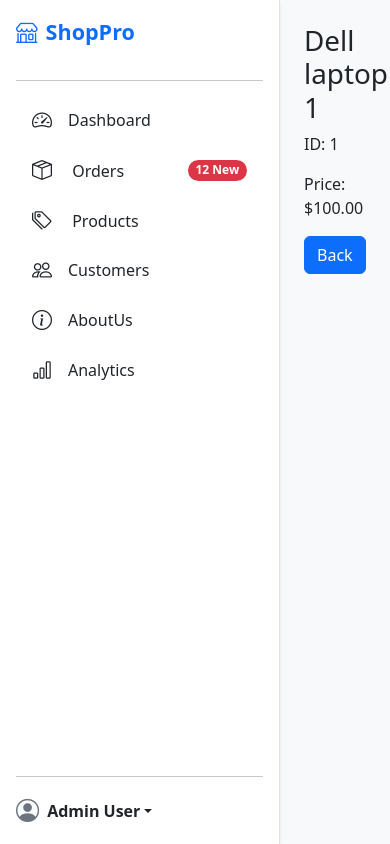
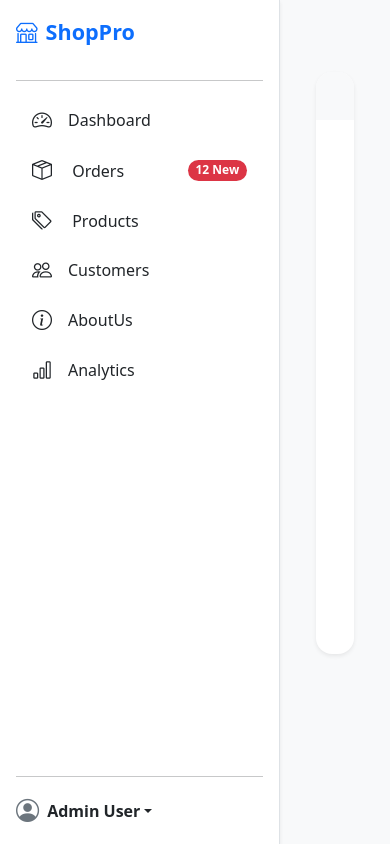
Before and after one commit to mouthmohammed3-del/e-commerce-Angular, an Angular app in the folder ecommerceApp/: page /Details/1 in a window 390 px wide. Built offline with nearby package versions, Linux system fonts and the light colour scheme.

Commit message:
- Implement @if/@else control flow for safe data rendering. - Design responsive product card using Bootstrap 5. - Add a loading spinner fallback for empty states. - Add a 'Back to Products' navigation button.

```diff
--- a/ecommerceApp/src/app/components/details/details.component.html
+++ b/ecommerceApp/src/app/components/details/details.component.html
@@ -1,11 +1,53 @@
 @if (product) {
-  <h1>{{ product.name }}</h1>
-  <!-- <img [src]="product.imgUrl" [alt]="product.name" class="img-fluid transition-base" style="object-fit: contain; max-height: 60%;" [style.opacity]="product.quantity === 0 ? '0.4' : '1'"> -->
-  <p>ID: {{ product.id }}</p>
-  <p>Price: {{ product.price | currency }}</p>
+  <div class="container py-5">
+    <!-- بطاقة تفاصيل المنتج -->
+    <div class="card shadow-sm border-0 rounded-4 overflow-hidden">
+      <div class="row g-0">
+
+        <!-- القسم الأيسر: الصورة -->
+        <div class="col-md-5 bg-light d-flex align-items-center justify-content-center p-4">
+          <img [src]="product.imgUrl"
+               [alt]="product.name"
+               class="img-fluid transition-base rounded"
+               style="object-fit: contain; max-height: 400px;"
+               [style.opacity]="product.quantity === 0 ? '0.4' : '1'">
+        </div>
+
+        <!-- القسم الأيمن: البيانات -->
+        <div class="col-md-7">
+          <div class="card-body p-5">
+            <!-- العنوان ورقم التعريف -->
+            <div class="d-flex justify-content-between align-items-start mb-3">
+              <h2 class="card-title fw-bold text-dark mb-0">{{ product.name }}</h2>
+              <span class="badge bg-secondary rounded-pill px-3 py-2">ID: {{ product.id }}</span>
+            </div>
+
+            <!-- السعر -->
+            <h3 class="text-success fw-bolder mb-4">{{ product.price | currency }}</h3>
+
+            <hr class="text-muted opacity-25 mb-4">
+
+            <!-- زر العودة -->
+            <button class="btn btn-outline-primary px-4 py-2 rounded-pill shadow-sm" (click)="goBack()">
+              <i class="bi bi-arrow-left me-2"></i> Back to Products
+            </button>
+          </div>
+        </div>
+
+      </div>
+    </div>
+  </div>
 } @else {
-  <!-- Optional: Show a loading spinner or a message if product is not found -->
-  <p class="text-danger">Product not found or loading...</p>
+  <!-- حالة التحميل أو الخطأ -->
+  <div class="container py-5 text-center min-vh-50 d-flex flex-column justify-content-center align-items-center">
+    <div class="spinner-border text-primary mb-3" role="status">
+      <span class="visually-hidden">Loading...</span>
+    </div>
+    <h4 class="text-muted fw-bold">Loading product details...</h4>
+    <p class="text-secondary">Please wait or check your connection.</p>
+
+    <button class="btn btn-outline-primary px-4 py-2 rounded-pill shadow-sm" (click)="goBack()">
+      <i class="bi bi-arrow-left me-2"></i> Back to Products
+    </button>
+  </div>
 }
-
-<button class="btn btn-primary" (click)="goBack()">Back</button>
```
